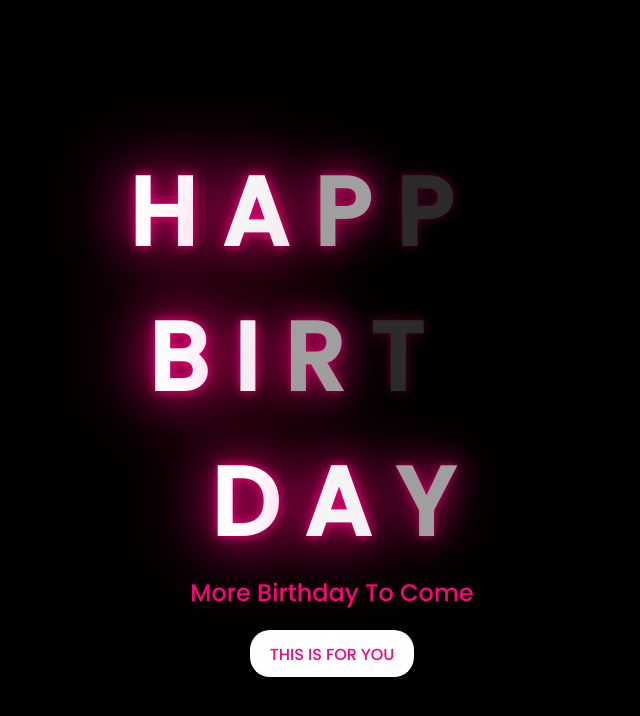
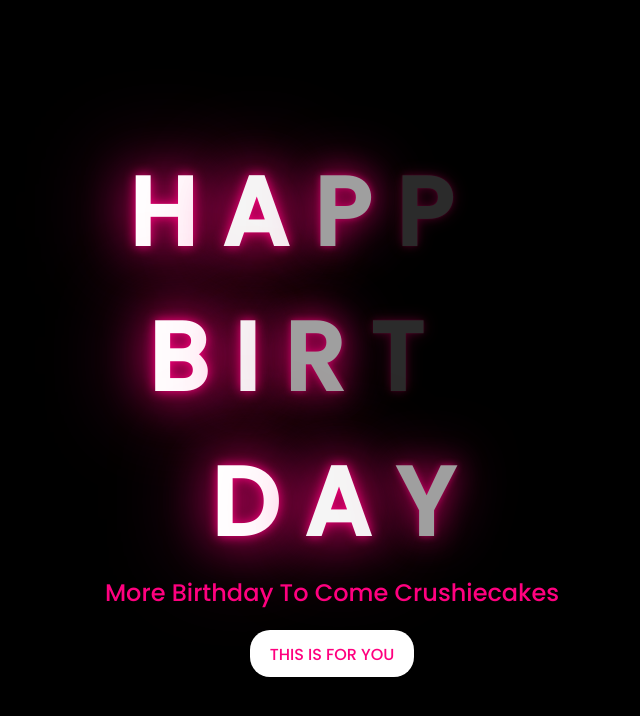
Before and after one commit to StreamSiomai/MAHAL, a plain HTML site: page index.html in a window 1280 px wide. Shown: the whole page, without its empty margins (316-956 px from the left). Drawn offline with Linux system fonts and the light colour scheme.

Commit message:
Update index.html

```diff
--- a/index.html
+++ b/index.html
@@ -36,7 +36,7 @@
 
     </div>
     <div class="description">
-        <span>More Birthday To Come</span>
+        <span>More Birthday To Come Crushiecakes</span>
     </div>
     <div class="button">
         <button>
```
